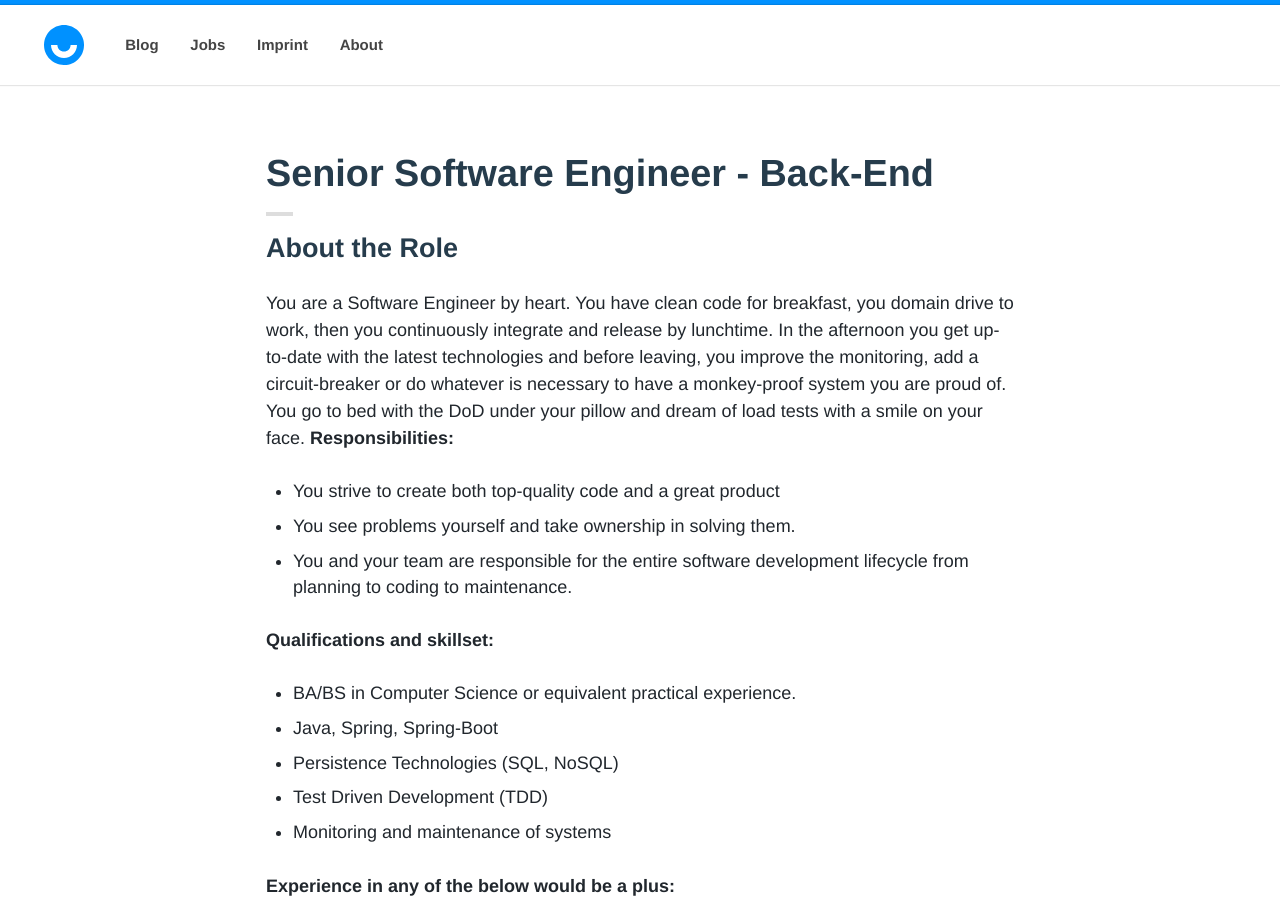
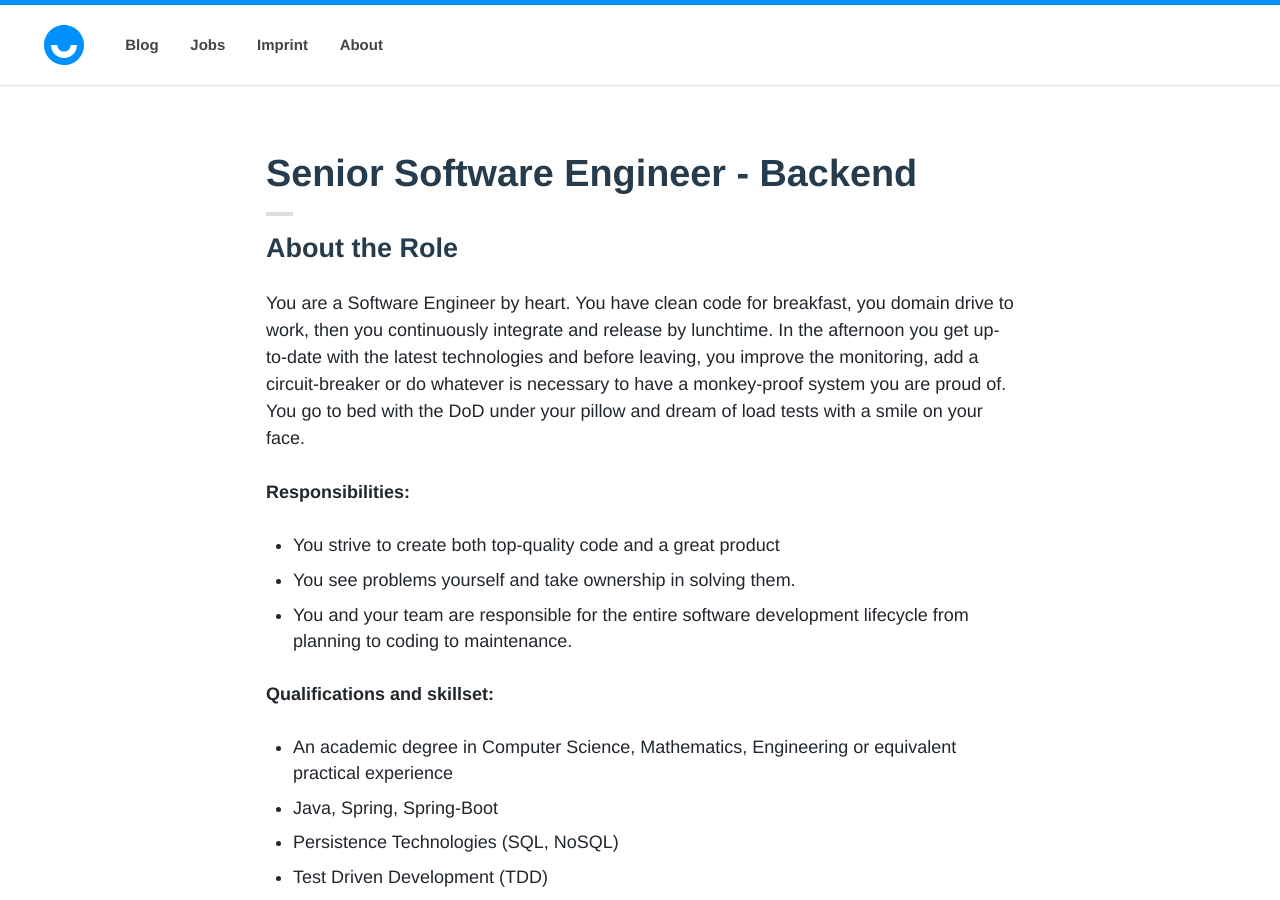
Before and after one commit to upday/upday.github.io, a Jekyll site: the page built from _posts/jobs/2016-09-30-be.md, in a window 1280 px wide and 900 px high. Built offline with Jekyll 4.4.1, drawn with Linux system fonts in a browser that asks for light colours; nearby versions of some CDN libraries; some web fonts are replaced; comment, search, counter and statistics services are not loaded.

Commit message:
Corrected minor layout problems

```diff
--- a/_posts/jobs/2016-09-30-be.md
+++ b/_posts/jobs/2016-09-30-be.md
@@ -1,6 +1,6 @@
 ---
 layout: static
-title: "Senior Software Engineer - Back-End"
+title: "Senior Software Engineer - Backend"
 description: We want you!
 modified:
 categories: jobs
@@ -10,6 +10,7 @@ date: 2016-09-30T10:39:55-04:00
 ---
 ## About the Role
 You are a Software Engineer by heart. You have clean code for breakfast, you domain drive to work, then you continuously integrate and release by lunchtime. In the afternoon you get up-to-date with the latest technologies and before leaving, you improve the monitoring, add a circuit-breaker or do whatever is necessary to have a monkey-proof system you are proud of. You go to bed with the DoD under your pillow and dream of load tests with a smile on your face.
+
 **Responsibilities:**
 
 * You strive to create both top-quality code and a great product
@@ -18,7 +19,7 @@ You are a Software Engineer by heart. You have clean code for breakfast, you dom
 
 **Qualifications and skillset:**
 
-* BA/BS in Computer Science or equivalent practical experience.
+* An academic degree in Computer Science, Mathematics, Engineering or equivalent practical experience
 * Java, Spring, Spring-Boot
 * Persistence Technologies (SQL, NoSQL)
 * Test Driven Development (TDD)
```
Also changed, not shown: _posts/jobs/2016-09-30-android.md (+1 -0 lines), jobs/index.md (+1 -1 lines).
